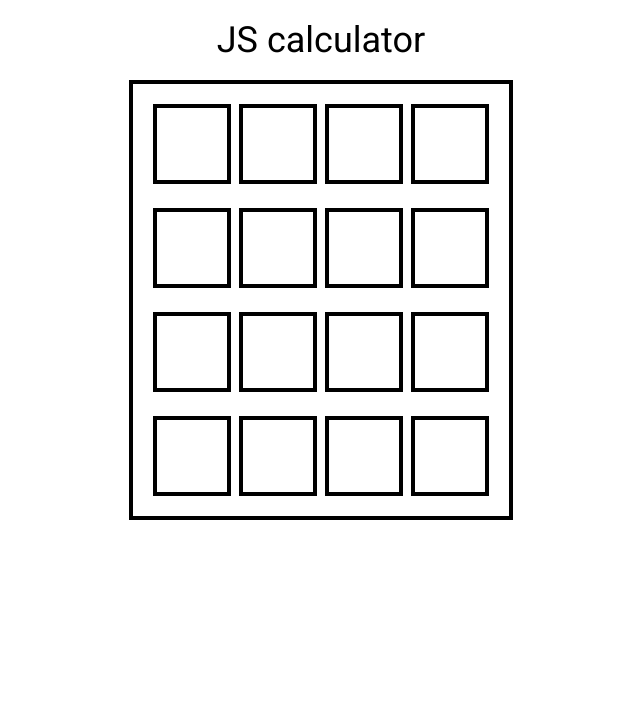
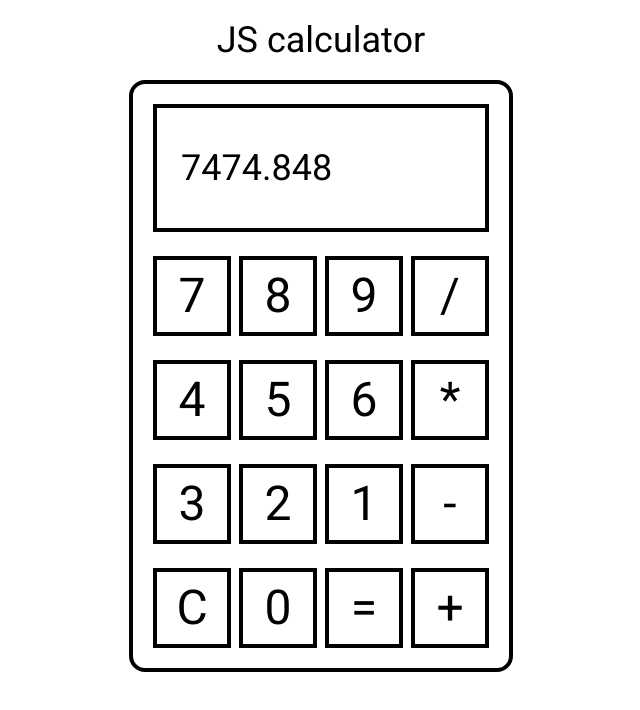
Before and after one commit to bassem931/odin-calculator, a website: page src/html/index.html in a window 1280 px wide. Shown: the whole page, without its empty margins (319-959 px from the left). Drawn offline with Linux system fonts and the light colour scheme.

Commit message:
feat: add logic to enter number
add numbers and operators and save into variables and add to stack array
next step is to calculate the results then work on displaying the values

```diff
--- a/src/html/index.html
+++ b/src/html/index.html
@@ -22,30 +22,83 @@
 
     <div class="flex justify-center">
         <section
-            class="calculator-body border-4 border-black w-48 sm:w-96 h-fit flex flex-col gap-3 sm:gap-6 p-3 sm:p-5">
+            class="calculator-body border-4 border-black w-48 sm:w-96 h-fit flex flex-col gap-3 sm:gap-6 p-3 sm:p-5 rounded-xl sm:rounded-2xl">
             <div class="flex flex-row gap-1 sm:gap-2">
-                <div class="border-4 border-black size-10 sm:size-20"></div>
-                <div class="border-4 border-black size-10 sm:size-20"></div>
-                <div class="border-4 border-black size-10 sm:size-20"></div>
-                <div class="border-4 border-black size-10 sm:size-20"></div>
+                <div
+                    class="calc-display border-4 border-black w-48 sm:w-96 h-16 sm:h-32 flex items-center p-3 sm:p-6 text-lg sm:text-4xl ">
+                    7474.848</div>
             </div>
             <div class="flex flex-row gap-1 sm:gap-2">
-                <div class="border-4 border-black size-10 sm:size-20"></div>
-                <div class="border-4 border-black size-10 sm:size-20"></div>
-                <div class="border-4 border-black size-10 sm:size-20"></div>
-                <div class="border-4 border-black size-10 sm:size-20"></div>
+                <div class="calc-button border-4 border-black size-10 sm:size-20 flex justify-center items-center text-xl
+                    sm:text-5xl cursor-pointer">
+                    7
+                </div>
+                <div class="calc-button border-4 border-black size-10 sm:size-20 flex justify-center items-center text-xl
+                    sm:text-5xl cursor-pointer">
+                    8
+                </div>
+                <div class="calc-button border-4 border-black size-10 sm:size-20 flex justify-center items-center text-xl
+                    sm:text-5xl cursor-pointer">
+                    9
+                </div>
+                <div class="calc-button border-4 border-black size-10 sm:size-20 flex justify-center items-center text-xl
+                    sm:text-5xl cursor-pointer">
+                    /
+                </div>
             </div>
             <div class="flex flex-row gap-1 sm:gap-2">
-                <div class="border-4 border-black size-10 sm:size-20"></div>
-                <div class="border-4 border-black size-10 sm:size-20"></div>
-                <div class="border-4 border-black size-10 sm:size-20"></div>
-                <div class="border-4 border-black size-10 sm:size-20"></div>
+                <div class="calc-button border-4 border-black size-10 sm:size-20 flex justify-center items-center text-xl
+                    sm:text-5xl cursor-pointer">
+                    4
+                </div>
+                <div class="calc-button border-4 border-black size-10 sm:size-20 flex justify-center items-center text-xl
+                    sm:text-5xl cursor-pointer">
+                    5
+                </div>
+                <div class="calc-button border-4 border-black size-10 sm:size-20 flex justify-center items-center text-xl
+                    sm:text-5xl cursor-pointer">
+                    6
+                </div>
+                <div class="calc-button border-4 border-black size-10 sm:size-20 flex justify-center items-center text-xl
+                    sm:text-5xl cursor-pointer">
+                    *
+                </div>
             </div>
             <div class="flex flex-row gap-1 sm:gap-2">
-                <div class="border-4 border-black size-10 sm:size-20"></div>
-                <div class="border-4 border-black size-10 sm:size-20"></div>
-                <div class="border-4 border-black size-10 sm:size-20"></div>
-                <div class="border-4 border-black size-10 sm:size-20"></div>
+                <div class="calc-button border-4 border-black size-10 sm:size-20 flex justify-center items-center text-xl
+                    sm:text-5xl cursor-pointer">
+                    3
+                </div>
+                <div class="calc-button border-4 border-black size-10 sm:size-20 flex justify-center items-center text-xl
+                    sm:text-5xl cursor-pointer">
+                    2
+                </div>
+                <div class="calc-button border-4 border-black size-10 sm:size-20 flex justify-center items-center text-xl
+                    sm:text-5xl cursor-pointer">
+                    1
+                </div>
+                <div class="calc-button border-4 border-black size-10 sm:size-20 flex justify-center items-center text-xl
+                    sm:text-5xl cursor-pointer">
+                    -
+                </div>
+            </div>
+            <div class="flex flex-row gap-1 sm:gap-2">
+                <div class="calc-button border-4 border-black size-10 sm:size-20 flex justify-center items-center text-xl
+                    sm:text-5xl cursor-pointer">
+                    C
+                </div>
+                <div class="calc-button border-4 border-black size-10 sm:size-20 flex justify-center items-center text-xl
+                    sm:text-5xl cursor-pointer">
+                    0
+                </div>
+                <div class="calc-button border-4 border-black size-10 sm:size-20 flex justify-center items-center text-xl
+                    sm:text-5xl cursor-pointer">
+                    =
+                </div>
+                <div class="calc-button border-4 border-black size-10 sm:size-20 flex justify-center items-center text-xl
+                    sm:text-5xl cursor-pointer">
+                    +
+                </div>
             </div>
     </div>
     </section>
--- a/src/javascript/app.js
+++ b/src/javascript/app.js
@@ -1,3 +1,13 @@
+const calculatorStack = [];
+let operand1="";
+let operator="";
+let operand2="";
+const numbers = "0123456789"
+const operators = "+-/*="
+let isOperand1Mode = true;
+let isOperand2Mode = false;
+let isOperatorMode = false;
+
 function add(a,b) {
     return a+b;
 }
@@ -11,5 +21,47 @@ function multiply(a,b) {
 }
 
 function divide(a,b) {
+    if(b===0){
+        return "cannot divide by zero"
+}
     return a/b;
 }
+
+function updateValues (buttonVal){
+    if(numbers.includes(buttonVal)){
+        console.log(isOperand1Mode,buttonVal);
+        if(isOperand1Mode){
+            operand1 = operand1 + buttonVal;
+        } else if(isOperand2Mode){
+            operand2 = operand2 + buttonVal
+        }
+    } else if(operators.includes(buttonVal)){
+        if(isOperand1Mode){
+            calculatorStack.push(operand1,buttonVal);
+            isOperand1Mode = false;
+            isOperand2Mode = true;
+        }
+        if(isOperand2Mode){
+
+        }
+
+    }
+    console.log(operand1,calculatorStack,operand2);
+
+}
+
+
+function addButtonListeners(){
+    const buttons = document.querySelectorAll(".calc-button");
+    for (const button of buttons) {
+        button.addEventListener("click",(ev)=>{
+            let buttonVal = button.textContent.trim();
+            if(buttonVal==="C"){
+                //clear function
+            }
+            updateValues(buttonVal);
+        })
+    }
+}
+
+addButtonListeners()
```
Also changed, not shown: package.json (+7 -3 lines), src/css/output.css, 1 other file.
